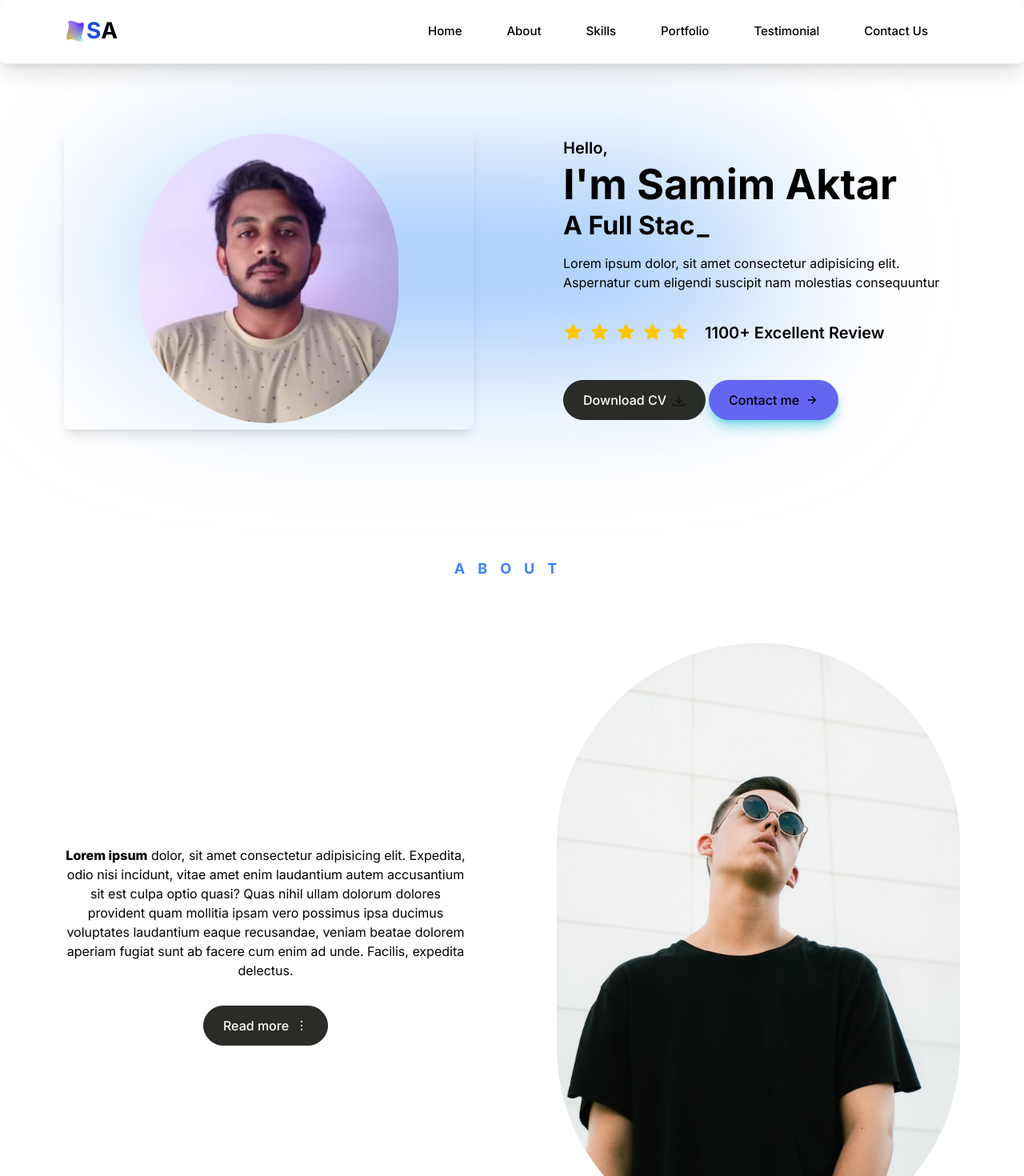
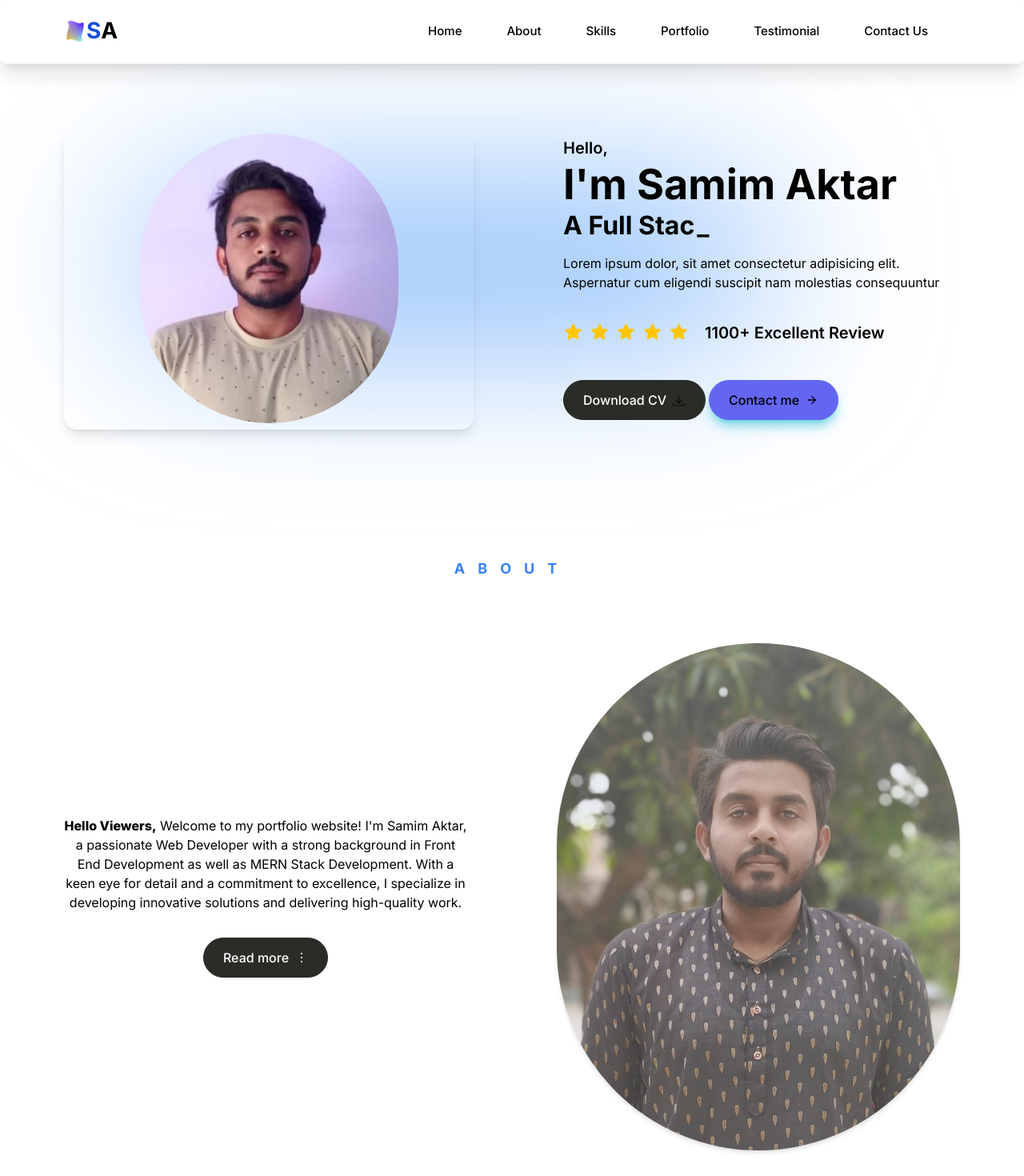
Before and after one commit to samimhub/Portfolio_App_samim, a Next.js app: page / in a window 1280 px wide. Shown: the top 1470 px of the page at 80% size. Built offline with nearby package versions, Linux system fonts and the light colour scheme.

Commit message:
another commite

```diff
--- a/src/app/Components/About.tsx
+++ b/src/app/Components/About.tsx
@@ -10,10 +10,9 @@ function About() {
       <div className="flex flex-col gap-20 md:gap-28 xl:flex-row">
         <div className="flex-1 flexCenter flex-col m-auto">
           <p className="mb-8 text-center">
-            <span className="font-extrabold">Lorem ipsum</span> dolor, sit amet consectetur adipisicing elit. Expedita, odio nisi incidunt,
-              vitae amet enim laudantium autem accusantium sit est culpa optio quasi?
-              Quas nihil ullam dolorum dolores provident quam mollitia ipsam vero possimus ipsa ducimus voluptates laudantium eaque recusandae,
-              veniam beatae dolorem aperiam fugiat sunt ab facere cum enim ad unde. Facilis, expedita delectus.
+            <span className="font-extrabold">Hello Viewers,</span> Welcome to my portfolio website! I'm Samim Aktar, a passionate Web Developer with
+             a strong background in Front End Development as well as MERN Stack Development. With a keen eye for detail and a commitment to excellence,
+             I specialize in developing  innovative solutions and delivering high-quality work.
           </p>
           <Button
             type="button"
@@ -23,8 +22,8 @@ function About() {
             />
         </div>
         <div className="flex-1 flexCenter flexCenter">
-          <Image src="/about.png" alt="about" width={333} height={333}
-          className=" w-auto rounded-full shadow-sm"
+          <Image src="/about.jpg" alt="about" width={250} height={250}
+          className=" w-auto rounded-full shadow-md"
           />
         </div>
       </div>
--- a/src/app/Components/Hero.tsx
+++ b/src/app/Components/Hero.tsx
@@ -9,7 +9,7 @@ function Hero() {
    md:gap-28  lg:py-20 lg:flex-row">
     <span className="max-container absolute top-64 left-44 h-[144px] w-[777px] bg-blue-400 rounded-full
     shadow-lg blur-[7rem] -z-10"></span>
-     <div className="flex flex-1 flex-col flexEnd border-5 shadow-lg p-2 rounded-full lg:rounded-lg ">
+     <div className="flex flex-1 flex-col flexEnd border-5 shadow-lg p-2 rounded-full lg:rounded-2xl ">
       <Image
       src="/bg.jpg"
       alt="bg"
```
Also changed, not shown: public/about.jpg (added).
